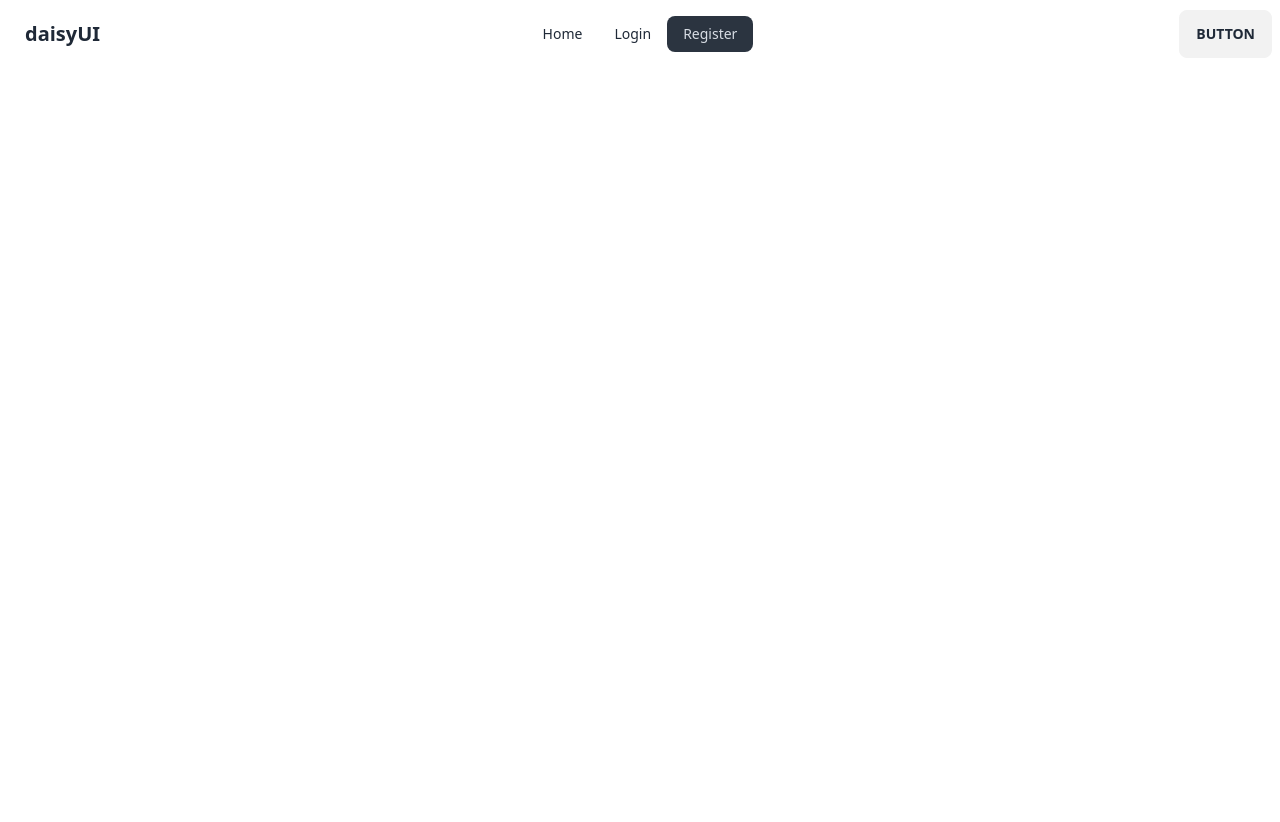
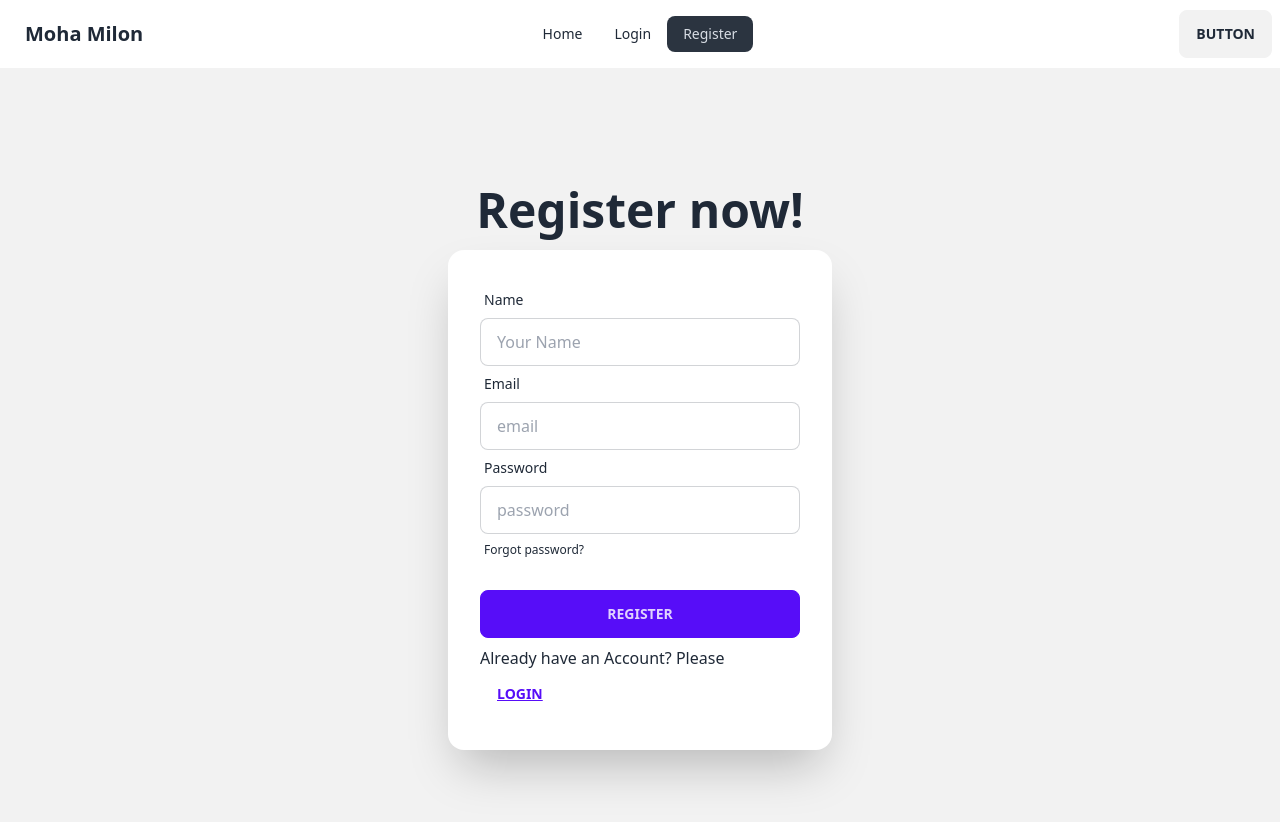
Before and after one commit to Shahidul-Islam-Jony/M51-auth-moha-milon-Auth-Integration-AND-Private-Route, a React (Vite) app: page /register in a window 1280 px wide. Shown: the top 822 px of the page. Before the commit the page ends 800 px from the top, so only its background shows below. Built offline with nearby package versions, Linux system fonts and the light colour scheme.

Commit message:
m51-2 Create Login and Registration Form using Daisy UI

```diff
--- a/src/components/Login.jsx
+++ b/src/components/Login.jsx
@@ -1,8 +1,49 @@
+import { Link } from "react-router-dom";
 
 const Login = () => {
+
+    const handleLogin = e => {
+        e.preventDefault();
+        const email = e.target.email.value;
+        const password = e.target.password.value;
+        console.log(email, password);
+    }
+
     return (
-        <div>
-
+        <div className="hero min-h-screen bg-base-200">
+            <div className="hero-content flex-col">
+                <div className="text-center">
+                    <h1 className="text-5xl font-bold">Login now!</h1>
+                </div>
+                <div className="card flex-shrink-0 w-full max-w-sm shadow-2xl bg-base-100">
+                    <div className="card-body">
+                        <form onSubmit={handleLogin}>
+                            <div className="form-control">
+                                <label className="label">
+                                    <span className="label-text">Email</span>
+                                </label>
+                                <input type="email" name="email" placeholder="email" className="input input-bordered" required />
+                            </div>
+                            <div className="form-control">
+                                <label className="label">
+                                    <span className="label-text">Password</span>
+                                </label>
+                                <input type="password" name="password" placeholder="password" className="input input-bordered" required />
+                                <label className="label">
+                                    <a href="#" className="label-text-alt link link-hover">Forgot password?</a>
+                                </label>
+                            </div>
+                            <div className="form-control mt-6">
+                                <button className="btn btn-primary">Login</button>
+                            </div>
+                        </form>
+                        <p>No Account? Please <Link to='/register'>
+                            <button className="btn btn-link">Register</button>
+                        </Link>
+                        </p>
+                    </div>
+                </div>
+            </div>
         </div>
     );
 };
--- a/src/components/Navbar.jsx
+++ b/src/components/Navbar.jsx
@@ -17,7 +17,7 @@
                         {navLinks}
                     </ul>
                 </div>
-                <a className="btn btn-ghost normal-case text-xl">daisyUI</a>
+                <a className="btn btn-ghost normal-case text-xl">Moha Milon</a>
             </div>
             <div className="navbar-center hidden lg:flex">
                 <ul className="menu menu-horizontal px-1">
--- a/src/components/Register.jsx
+++ b/src/components/Register.jsx
@@ -1,8 +1,56 @@
+import { Link } from "react-router-dom";
 
 const Register = () => {
+
+    const handleRegister = e => {
+        e.preventDefault();
+        const name = e.target.name.value;
+        const email = e.target.email.value;
+        const password = e.target.password.value;
+        console.log(name,email, password);
+    }
+
     return (
-        <div>
-
+        <div className="hero min-h-screen bg-base-200">
+            <div className="hero-content flex-col">
+                <div className="text-center">
+                    <h1 className="text-5xl font-bold">Register now!</h1>
+                </div>
+                <div className="card flex-shrink-0 w-full max-w-sm shadow-2xl bg-base-100">
+                    <div className="card-body">
+                        <form onSubmit={handleRegister}>
+                            <div className="form-control">
+                                <label className="label">
+                                    <span className="label-text">Name</span>
+                                </label>
+                                <input type="text" name="name" placeholder="Your Name" className="input input-bordered" />
+                            </div>
+                            <div className="form-control">
+                                <label className="label">
+                                    <span className="label-text">Email</span>
+                                </label>
+                                <input type="email" name="email" placeholder="email" className="input input-bordered" required />
+                            </div>
+                            <div className="form-control">
+                                <label className="label">
+                                    <span className="label-text">Password</span>
+                                </label>
+                                <input type="password" name="password" placeholder="password" className="input input-bordered" required />
+                                <label className="label">
+                                    <a href="#" className="label-text-alt link link-hover">Forgot password?</a>
+                                </label>
+                            </div>
+                            <div className="form-control mt-6">
+                                <button className="btn btn-primary">Register</button>
+                            </div>
+                        </form>
+                        <p>Already have an Account? Please <Link to='/login'>
+                            <button className="btn btn-link">Login</button>
+                        </Link>
+                        </p>
+                    </div>
+                </div>
+            </div>
         </div>
     );
 };
```
Also changed, not shown: src/__context__api.js (added, +7 -0 lines).
